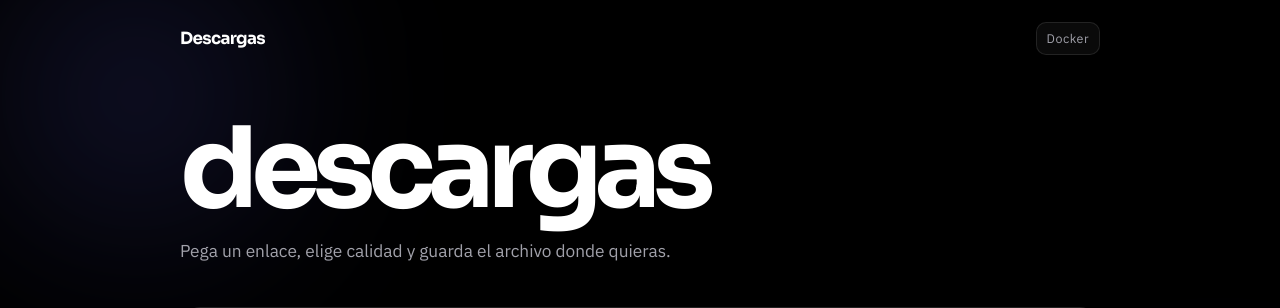
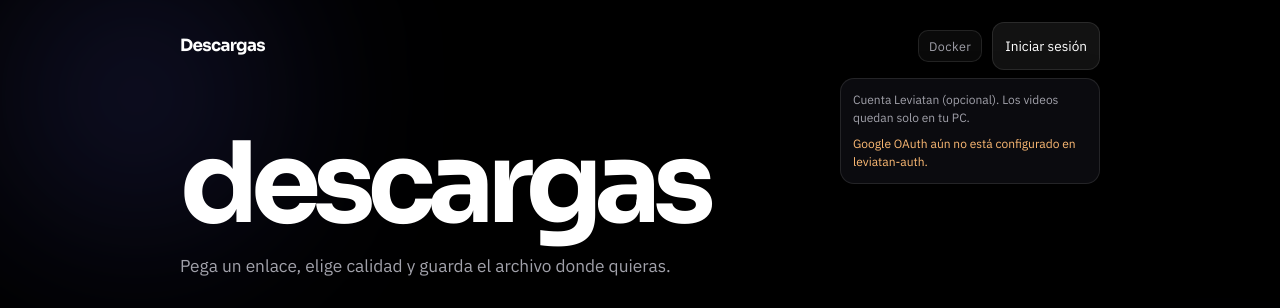
Before and after one commit to LeviatanCore/Clipdesk, a Flask app: page / in a window 1280 px wide. Shown: the top 308 px of the page. Run offline with Flask 3, Linux system fonts and the light colour scheme; data that the repository does not hold is empty; some libraries are stand-ins or nearby versions.

Commit message:
Add optional Leviatan Google sign-in shared with Pixdesk.
Wire header account UI to leviatan-auth while keeping downloads local-only.

Co-authored-by: Cursor <cursoragent@cursor.com>

```diff
--- a/app.py
+++ b/app.py
@@ -550,9 +550,18 @@ def _run_job(job_id: str, url: str, quality: str, playlist: bool, output_dir: Pa
             job["error"] = _short_error(exc)
 
 
+def _auth_url() -> str:
+    return os.environ.get("LEVIATAN_AUTH_URL", "http://127.0.0.1:8790").strip().rstrip("/")
+
+
 @app.get("/")
 def index():
-    return render_template("index.html")
+    return render_template("index.html", auth_url=_auth_url())
+
+
+@app.get("/auth/callback")
+def auth_callback():
+    return render_template("auth_callback.html", auth_url=_auth_url())
 
 
 @app.get("/api/meta")
@@ -568,6 +577,7 @@ def meta():
             "browse_enabled": _browse_available(),
             "docker": _in_docker(),
             "pixdesk_url": pixdesk or "http://127.0.0.1:5173",
+            "auth_url": _auth_url() or "http://127.0.0.1:8790",
         }
     )
 
--- a/static/app.css
+++ b/static/app.css
@@ -93,6 +93,152 @@ body {
   color: var(--muted);
   font-size: 0.78rem;
   letter-spacing: 0.04em;
+}
+
+.top-actions {
+  display: flex;
+  align-items: center;
+  gap: 10px;
+}
+
+.account {
+  position: relative;
+}
+
+.account-btn,
+.account-chip {
+  border: 1px solid var(--line);
+  background: var(--glass-strong);
+  color: var(--ink);
+  border-radius: 12px;
+  padding: 8px 12px;
+  font: inherit;
+  font-size: 0.85rem;
+  cursor: pointer;
+}
+
+.account-chip {
+  display: inline-flex;
+  align-items: center;
+  gap: 8px;
+  max-width: 220px;
+}
+
+.account-chip img {
+  border-radius: 999px;
+  object-fit: cover;
+}
+
+.account-chip-text {
+  display: flex;
+  flex-direction: column;
+  align-items: flex-start;
+  line-height: 1.15;
+  min-width: 0;
+}
+
+.account-chip-text strong {
+  font-size: 0.8rem;
+  font-weight: 600;
+  overflow: hidden;
+  text-overflow: ellipsis;
+  white-space: nowrap;
+  max-width: 140px;
+}
+
+.account-chip-text em {
+  font-style: normal;
+  font-size: 0.65rem;
+  letter-spacing: 0.06em;
+  text-transform: uppercase;
+  color: var(--muted);
+}
+
+.account-chip-text em.pro {
+  color: #fbbf24;
+}
+
+.account-menu {
+  position: absolute;
+  right: 0;
+  top: calc(100% + 8px);
+  width: min(260px, 80vw);
+  padding: 12px;
+  border-radius: 14px;
+  border: 1px solid var(--line);
+  background: rgba(12, 12, 16, 0.96);
+  box-shadow: 0 18px 40px rgba(0, 0, 0, 0.45);
+  display: grid;
+  gap: 8px;
+  z-index: 20;
+}
+
+.account-note,
+.account-warn,
+.account-email {
+  margin: 0;
+  font-size: 0.75rem;
+  color: var(--muted);
+}
+
+.account-email {
+  color: var(--ink);
+  font-weight: 500;
+}
+
+.account-warn {
+  color: #fdba74;
+}
+
+.account-action {
+  display: block;
+  text-align: center;
+  text-decoration: none;
+  border: 1px solid var(--line);
+  border-radius: 10px;
+  padding: 9px 10px;
+  color: var(--ink);
+  background: transparent;
+  font: inherit;
+  font-size: 0.82rem;
+  cursor: pointer;
+}
+
+.account-action.primary {
+  background: var(--accent-soft);
+  border-color: rgba(99, 102, 241, 0.45);
+  color: var(--accent-ink);
+}
+
+.account-action.danger {
+  color: var(--danger);
+}
+
+.auth-callback {
+  min-height: 100vh;
+  display: grid;
+  place-content: center;
+  text-align: center;
+  gap: 8px;
+  padding: 24px;
+}
+
+.auth-callback h1 {
+  margin: 0;
+  font-family: var(--font-display);
+  letter-spacing: -0.04em;
+}
+
+.auth-callback .eyebrow {
+  margin: 0;
+  color: var(--muted);
+  letter-spacing: 0.08em;
+  text-transform: uppercase;
+  font-size: 0.72rem;
+}
+
+.auth-callback a {
+  color: var(--accent-ink);
 }
 
 main {
--- a/static/app.js
+++ b/static/app.js
@@ -431,12 +431,16 @@ async function boot() {
     renderQualities(data.qualities || []);
     state.suggestions = data.suggestions || [];
     if (data.pixdesk_url) state.pixdeskUrl = data.pixdesk_url;
+    if (data.auth_url) window.__LEVIATAN_AUTH_URL__ = data.auth_url;
     renderDestinations();
     const saved = data.docker ? "" : window.localStorage.getItem("ydl-output");
     const initial = saved || data.output_dir || "";
     const match = state.suggestions.find((item) => item.path === initial);
     setDestination(initial, match?.hint || data.output_hint || initial, match?.label);
   }
+  if (window.LeviatanAuth?.bootAccount) {
+    await window.LeviatanAuth.bootAccount();
+  }
   await refreshFiles();
   poll();
 }
--- /dev/null
+++ b/static/auth.js
@@ -0,0 +1,211 @@
+const TOKEN_KEY = "leviatan_access_token";
+
+function authBase() {
+  return (window.__LEVIATAN_AUTH_URL__ || "http://127.0.0.1:8790").replace(/\/$/, "");
+}
+
+function getToken() {
+  try {
+    return localStorage.getItem(TOKEN_KEY);
+  } catch (_e) {
+    return null;
+  }
+}
+
+function setToken(token) {
+  if (!token) {
+    clearToken();
+    return;
+  }
+  localStorage.setItem(TOKEN_KEY, token);
+}
+
+function clearToken() {
+  localStorage.removeItem(TOKEN_KEY);
+}
+
+function callbackUri() {
+  return `${window.location.origin}/auth/callback`;
+}
+
+function googleLoginUrl() {
+  const url = new URL(`${authBase()}/auth/google`);
+  url.searchParams.set("app", "clipdesk");
+  url.searchParams.set("redirect_uri", callbackUri());
+  return url.toString();
+}
+
+function devLoginUrl() {
+  const url = new URL(`${authBase()}/auth/dev-login`);
+  url.searchParams.set("app", "clipdesk");
+  url.searchParams.set("redirect_uri", callbackUri());
+  return url.toString();
+}
+
+async function fetchAuthConfig() {
+  try {
+    const res = await fetch(`${authBase()}/api/config`);
+    if (!res.ok) return { google: false, devLogin: false };
+    return await res.json();
+  } catch (_e) {
+    return { google: false, devLogin: false, offline: true };
+  }
+}
+
+async function fetchSession() {
+  const token = getToken();
+  if (!token) return null;
+  const res = await fetch(`${authBase()}/api/me`, {
+    headers: { Authorization: `Bearer ${token}` },
+  });
+  if (res.status === 401) {
+    clearToken();
+    return null;
+  }
+  if (!res.ok) return null;
+  return res.json();
+}
+
+function renderAccount(root, { user, entitlements, authConfig }) {
+  if (!root) return;
+  root.innerHTML = "";
+
+  if (!user) {
+    const wrap = document.createElement("div");
+    wrap.className = "account";
+    const btn = document.createElement("button");
+    btn.type = "button";
+    btn.className = "account-btn";
+    btn.textContent = "Iniciar sesión";
+    const menu = document.createElement("div");
+    menu.className = "account-menu";
+    menu.hidden = true;
+
+    const note = document.createElement("p");
+    note.className = "account-note";
+    note.textContent = "Cuenta Leviatan (opcional). Los videos quedan solo en tu PC.";
+    menu.appendChild(note);
+
+    if (authConfig?.google) {
+      const a = document.createElement("a");
+      a.className = "account-action primary";
+      a.href = googleLoginUrl();
+      a.textContent = "Continuar con Google";
+      menu.appendChild(a);
+    } else {
+      const warn = document.createElement("p");
+      warn.className = "account-warn";
+      warn.textContent = "Google OAuth aún no está configurado en leviatan-auth.";
+      menu.appendChild(warn);
+    }
+
+    if (authConfig?.devLogin) {
+      const a = document.createElement("a");
+      a.className = "account-action";
+      a.href = devLoginUrl();
+      a.textContent = "Dev sign-in";
+      menu.appendChild(a);
+    }
+
+    if (authConfig?.offline) {
+      const err = document.createElement("p");
+      err.className = "account-warn";
+      err.textContent = "Auth offline (:8790).";
+      menu.appendChild(err);
+    }
+
+    btn.addEventListener("click", (e) => {
+      e.stopPropagation();
+      menu.hidden = !menu.hidden;
+    });
+    document.addEventListener("click", () => {
+      menu.hidden = true;
+    });
+    menu.addEventListener("click", (e) => e.stopPropagation());
+
+    wrap.appendChild(btn);
+    wrap.appendChild(menu);
+    root.appendChild(wrap);
+    return;
+  }
+
+  const plan = entitlements?.plan || user.plan || "free";
+  const wrap = document.createElement("div");
+  wrap.className = "account";
+  const btn = document.createElement("button");
+  btn.type = "button";
+  btn.className = "account-chip";
+  if (user.picture) {
+    const img = document.createElement("img");
+    img.src = user.picture;
+    img.alt = "";
+    img.width = 28;
+    img.height = 28;
+    btn.appendChild(img);
+  }
+  const label = document.createElement("span");
+  label.className = "account-chip-text";
+  label.innerHTML = `<strong>${escapeHtml(user.name || user.email)}</strong><em class="${plan === "pro" ? "pro" : ""}">${escapeHtml(plan)}</em>`;
+  btn.appendChild(label);
+
+  const menu = document.createElement("div");
+  menu.className = "account-menu";
+  menu.hidden = true;
+  menu.innerHTML = `
+    <p class="account-email">${escapeHtml(user.email)}</p>
+    <p class="account-note">Solo prefs y plan en la nube — nunca tus descargas.</p>
+  `;
+  const out = document.createElement("button");
+  out.type = "button";
+  out.className = "account-action danger";
+  out.textContent = "Cerrar sesión";
+  out.addEventListener("click", () => {
+    clearToken();
+    window.location.reload();
+  });
+  menu.appendChild(out);
+
+  btn.addEventListener("click", (e) => {
+    e.stopPropagation();
+    menu.hidden = !menu.hidden;
+  });
+  document.addEventListener("click", () => {
+    menu.hidden = true;
+  });
+  menu.addEventListener("click", (e) => e.stopPropagation());
+
+  wrap.appendChild(btn);
+  wrap.appendChild(menu);
+  root.appendChild(wrap);
+}
+
+function escapeHtml(value) {
+  return String(value || "")
+    .replace(/&/g, "&amp;")
+    .replace(/</g, "&lt;")
+    .replace(/>/g, "&gt;")
+    .replace(/"/g, "&quot;");
+}
+
+async function bootAccount() {
+  const root = document.querySelector("#account-root");
+  if (!root) return;
+  const [authConfig, session] = await Promise.all([fetchAuthConfig(), fetchSession()]);
+  renderAccount(root, {
+    user: session?.user || null,
+    entitlements: session?.entitlements || null,
+    authConfig,
+  });
+}
+
+window.LeviatanAuth = {
+  TOKEN_KEY,
+  getToken,
+  setToken,
+  clearToken,
+  googleLoginUrl,
+  devLoginUrl,
+  fetchAuthConfig,
+  fetchSession,
+  bootAccount,
+};
--- a/templates/index.html
+++ b/templates/index.html
@@ -18,7 +18,10 @@
 
     <header class="top">
       <a class="brand" href="/">Descargas</a>
-      <span id="mode-badge" class="badge">Local</span>
+      <div class="top-actions">
+        <span id="mode-badge" class="badge">Local</span>
+        <div id="account-root"></div>
+      </div>
     </header>
 
     <main>
@@ -107,6 +110,10 @@
 
       <p class="footnote">Úsalo solo con videos que tengas derecho a descargar.</p>
     </main>
+    <script>
+      window.__LEVIATAN_AUTH_URL__ = {{ auth_url|tojson }};
+    </script>
+    <script src="/static/auth.js"></script>
     <script src="/static/app.js"></script>
   </body>
 </html>
```
Also changed, not shown: templates/auth_callback.html (added, +51 -0 lines), README.md.
